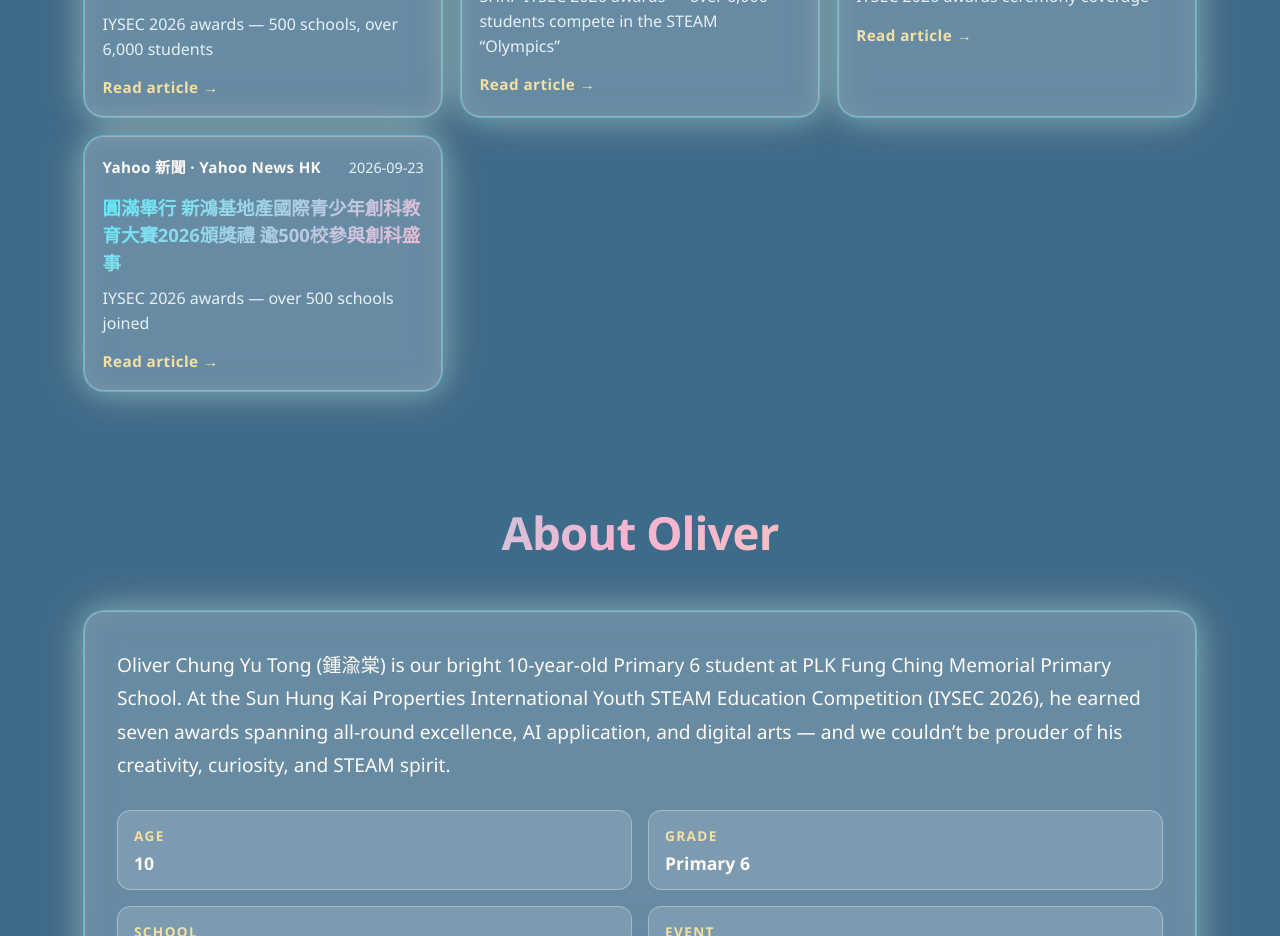
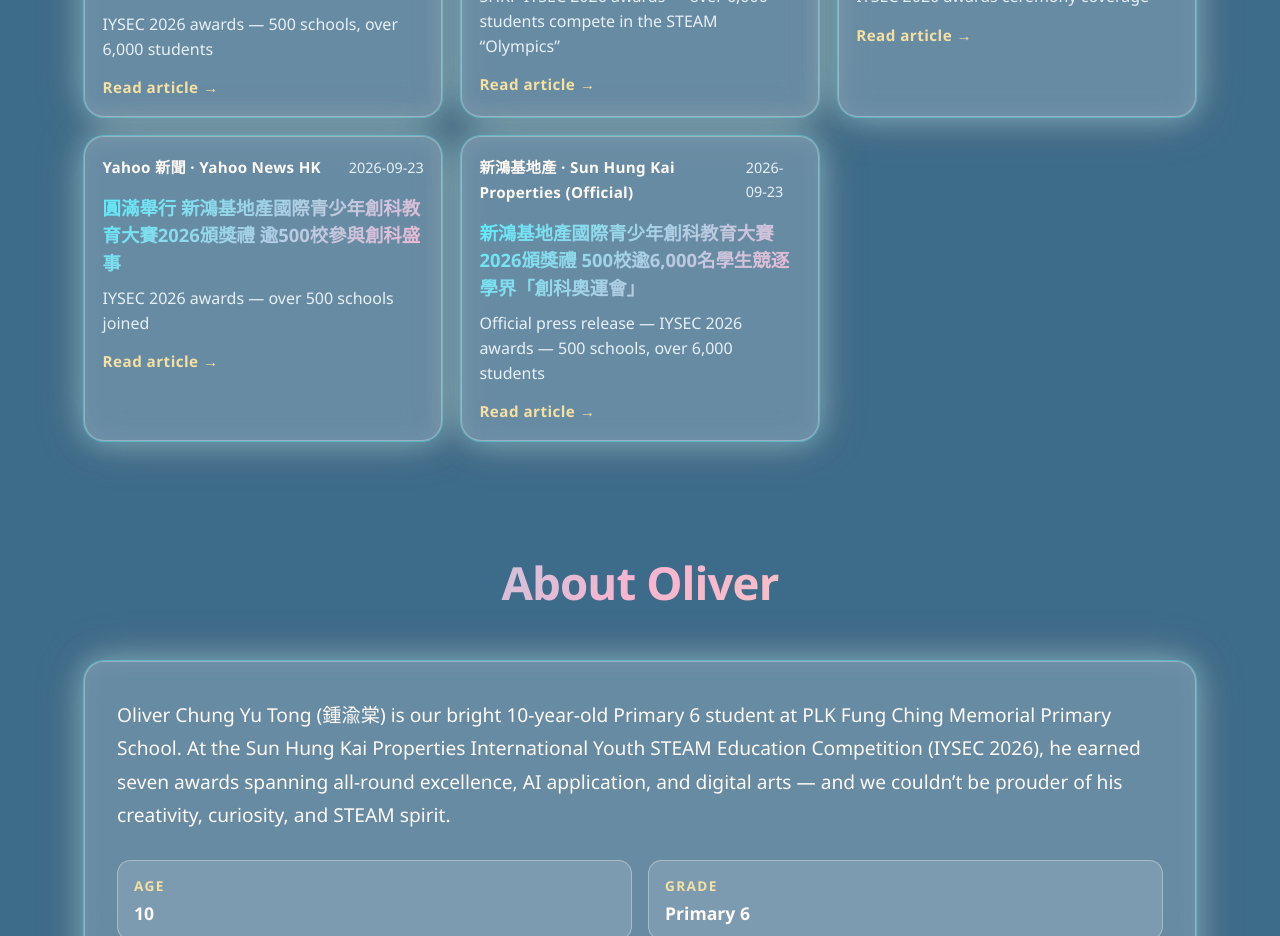
Before and after one commit to abc1235647899/oliver-iysec-2026, a React (Vite) app: page / in a window 1280 px wide. Shown: the part 6720-7656 px from the top of the page. Built offline with nearby package versions, Linux system fonts and the light colour scheme.

Commit message:
chore(media): add SHKP official press release (2026-09-23) with bilingual titles
Co-authored-by: abc1235647899 <abc1235647899@users.noreply.github.com>

```diff
--- a/src/components/Hero.tsx
+++ b/src/components/Hero.tsx
@@ -54,7 +54,7 @@ export function Hero({ lang }: Props) {
               width={640}
               height={800}
               loading="eager"
-              fetchpriority="high"
+              fetchPriority="high"
             />
             <div className="hero-badge glass">
               <strong>7</strong>
--- a/src/data/media.ts
+++ b/src/data/media.ts
@@ -54,4 +54,12 @@ export const mediaItems: MediaItem[] = [
     url: 'https://hk.news.yahoo.com/%E5%9C%93%E6%BB%BF%E8%88%89%E8%A1%8C-%E6%96%B0%E9%B4%BB%E5%9F%BA%E5%9C%B0%E7%94%A2%E5%9C%8B%E9%9A%9B%E9%9D%92%E5%B0%91%E5%B9%B4%E5%89%B5%E7%A7%91%E6%95%99%E8%82%B2%E5%A4%A7%E8%B3%BD2026%E9%A0%92%E7%8D%8E%E7%A6%AE-%E9%80%BE500%E6%A0%A1%E5%8F%83%E8%88%87%E5%89%B5%E7%A7%91%E7%9B%9B%E4%BA%8B-090000704.html',
     date: '2026-09-23',
   },
+  {
+    outlet: '新鴻基地產 · Sun Hung Kai Properties (Official)',
+    titleZh:
+      '新鴻基地產國際青少年創科教育大賽 2026頒獎禮 500校逾6,000名學生競逐學界「創科奧運會」',
+    titleEnShort: 'Official press release — IYSEC 2026 awards — 500 schools, over 6,000 students',
+    url: 'https://www.shkp.com/zh-HK/media/press-releases/20260923',
+    date: '2026-09-23',
+  },
 ]
```
